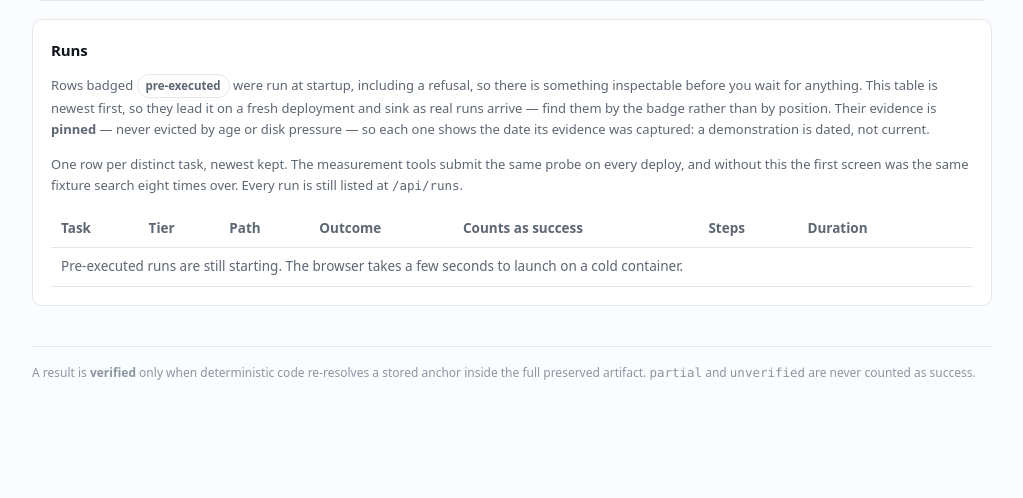
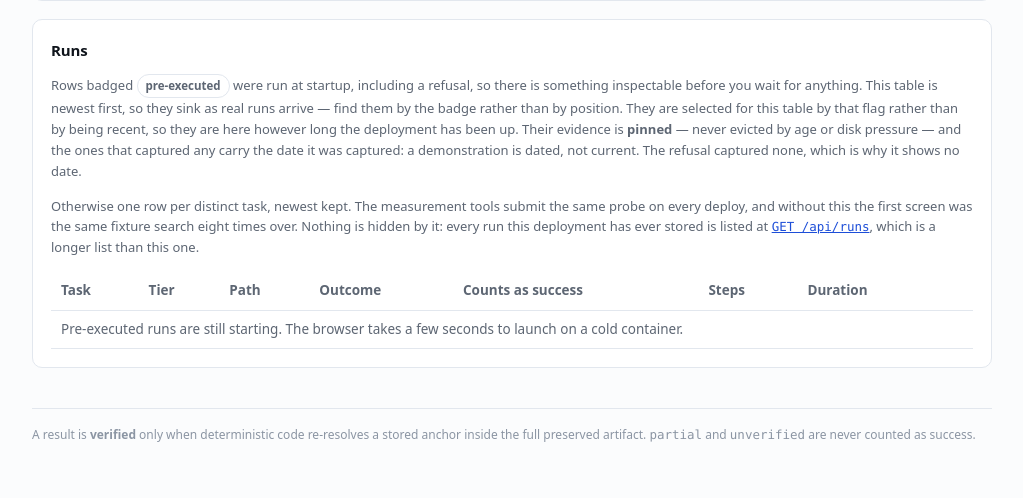
Before and after one commit to didwdidw/whaleforce_coding_test, a FastAPI app: template app/templates/index.html in a window 1280 px wide. Shown: the part 769-1267 px from the top of the page, without its empty margins (128-1151 px from the left). Before the commit the page ends 1149 px from the top, so only its background shows below. Run offline with FastAPI, Linux system fonts and the light colour scheme; the template is opened without the code that fills it, so the values that code supplies are empty; parts of the project's set-up code (start-up, migrations or seed data) failed here and were passed over.

Commit message:
Fix five pages that described themselves wrongly, and the check that missed one
An independent reviewer operating the deployed site found five claims the product makes
about itself that nothing verified:

- the homepage promised a `pre-executed` badge and a capture date that rendered on no row,
  because the demonstrations were selected by being recent and had aged out of the window;
  they are now selected by the flag and coexist with a live run of the same task
- `GET /api/runs`, the full list the de-duplication rationale points at, answered 405; it
  now serves every stored run, newest first, with an explicit truncation flag
- `/coverage` said a redeploy resets the ledger while it sits on a mounted volume, which
  inverts how a long "never produced" list reads; the sentence is rendered from
  `storage_status()["persistent"]`
- L-1's remediated phrasing published `failed / budget_exhausted`; it ends
  `failed / verification_mismatch`, and `eval.limitations_check` compared only terminal
  status for a remedy, so a check that called all seven reproducible could not see it.
  The class is compared now, `None` means "claims no class" and is checked, and an entry
  that declines to pin one says `UNPINNED` out loud
- the run page rendered `does not count as success` and nothing at all for the other half

Every test added here asserts the rendered page against a value the code derives from the
store. Three of these survived a review looking for exactly them because the only tests
near them pinned the prose.

```diff
--- a/app/limitations.py
+++ b/app/limitations.py
@@ -17,11 +17,20 @@ from dataclasses import dataclass
 from typing import Any
 
 
+#: An entry that deliberately does not pin a failure class says so with this value, and the
+#: check reports it as skipped. `None` used to carry that meaning by omission, which made a
+#: field nobody compares look exactly like one that compares and passes — that is how L-1's
+#: remedy published `budget_exhausted` through a check that called all seven reproducible.
+UNPINNED = "unpinned"
+
+
 @dataclass(frozen=True)
 class Limitation:
     id: str
     task: str
     outcome: str
+    #: The class the run ends with, `None` for a status that has none, or `UNPINNED`.
+    #: All three are checked; only the last one is a decision not to check.
     failure_class: str | None
     what_happens: str
     why: str
@@ -31,12 +40,14 @@ class Limitation:
     #: `eval.limitations_check` runs both against the deployment.
     remedy_task: str = ""
     remedy_outcome: str = ""
+    remedy_failure_class: str | None = None
 
     def to_dict(self) -> dict[str, Any]:
         return {"id": self.id, "task": self.task, "outcome": self.outcome,
                 "failure_class": self.failure_class,
                 "what_happens": self.what_happens, "why": self.why,
-                "remedy_task": self.remedy_task, "remedy_outcome": self.remedy_outcome}
+                "remedy_task": self.remedy_task, "remedy_outcome": self.remedy_outcome,
+                "remedy_failure_class": self.remedy_failure_class}
 
 
 LIMITATIONS: tuple[Limitation, ...] = (
@@ -53,15 +64,18 @@ LIMITATIONS: tuple[Limitation, ...] = (
              "— searching for it and picking a result — is choosing a starting page the "
              "task never named. Naming the article gets the run to the right table, and "
              "this particular task then meets a second limitation rather than an answer: "
-             "sorting by CIK, the run does not recognise that the sort landed and spends "
-             "the rest of its 25 steps trying to re-find the article, ending "
-             "`failed / budget_exhausted`. Both halves are run against the deployment "
-             "with the entry. An earlier version of this entry claimed the second phrasing "
-             "succeeded; it never did, and the check below is why it stopped being able to "
-             "say so."),
+             "the run clicks the CIK header, spends its 25 steps, and the verifier reads "
+             "the table's own sort state as unsorted — so the claim is refused and the run "
+             "ends `failed / verification_mismatch` rather than returning the ordering it "
+             "was looking at. Both halves are run against the deployment with the entry. "
+             "An earlier version of this entry claimed the second phrasing succeeded; it "
+             "never did. A later one published the right explanation with the wrong class "
+             "next to it, and the check below could not see the difference until it was "
+             "taught to compare the class as well as the status."),
         remedy_task=("In the List of S&P 500 companies article on Wikipedia, sort by CIK "
                      "ascending and tell me which company is first."),
         remedy_outcome="failed",
+        remedy_failure_class="verification_mismatch",
     ),
     Limitation(
         id="L-2",
--- a/app/server.py
+++ b/app/server.py
@@ -206,19 +206,29 @@ async def _seed_pre_executed() -> None:
 
 # ---- pages ---------------------------------------------------------------------
 
-def _distinct_by_task(runs: list[Run], *, limit: int) -> list[Run]:
-    """One row per distinct task, newest first, pre-executed demonstrations kept."""
+def _homepage_rows(recent: list[Run], pinned: list[Run], *, limit: int) -> list[Run]:
+    """One row per distinct task, newest first, with every pinned demonstration present.
+
+    The demonstrations are selected separately rather than filtered out of `recent`: a
+    deployment that has served a few dozen runs pushes them out of any window of recent
+    ones, and "keep it if we happen to see it" is how the badge the page promises came to
+    render on nothing at all. A live run of the same task does not replace the pinned row —
+    both are shown, because they are different claims about that task.
+    """
+    keep = {run.id: run for run in pinned}
+    room = max(0, limit - len(keep))
     seen: set[str] = set()
-    kept: list[Run] = []
-    for run in runs:
+    for run in recent:
+        if run.id in keep:
+            continue
         key = run.task.strip().lower()
-        if key in seen and not run.pre_executed:
+        if key in seen:
             continue
         seen.add(key)
-        kept.append(run)
-        if len(kept) >= limit:
+        keep[run.id] = run
+        if len(keep) - len(pinned) >= room:
             break
-    return kept
+    return sorted(keep.values(), key=lambda r: r.created_at, reverse=True)
 
 
 @app.get("/", response_class=HTMLResponse)
@@ -226,8 +236,9 @@ async def home(request: Request) -> HTMLResponse:
     # Deduplicated by task, newest kept. The list is what a grader sees first, and the
     # measurement tools submit the same probe task on every deploy — so the front page had
     # become eight identical fixture searches with the pre-executed demonstrations pushed
-    # off the bottom. Nothing is hidden: the runs are all still at /api/runs.
-    runs = _distinct_by_task(state.store.recent_runs(limit=60), limit=20)
+    # off the bottom. Nothing is hidden: every run is listed at GET /api/runs.
+    runs = _homepage_rows(state.store.recent_runs(limit=60),
+                          state.store.recent_runs(limit=8, pre_executed=True), limit=20)
     # A pinned demonstration never expires, so it ages instead. Showing when its evidence
     # was captured keeps a two-week-old run reading as a dated demonstration rather than as
     # a current result (A11.3).
@@ -280,6 +291,10 @@ async def coverage(request: Request) -> HTMLResponse:
     """
     return TEMPLATES.TemplateResponse(request, "coverage.html", {
         "report": state.coverage.report(),
+        # What the page says about its own persistence is read from the store rather than
+        # written into the prose: the page claimed a redeploy reset it while the ledger sat
+        # on a mounted volume, which inverts how a long "never produced" list reads.
+        "storage": state.store.storage_status(),
     })
 
 
@@ -353,6 +368,48 @@ async def submit(request: Request, task: str = Form(default="")) -> Response:
     response = JSONResponse(payload, status_code=202)
     response.set_cookie("sid", session_id, max_age=86_400, httponly=True, samesite="lax")
     return response
+
+
+#: A page of the run list. Large enough that a grader normally gets everything in one call,
+#: bounded because the list is served from one process that is also executing runs.
+RUNS_PAGE_MAX = 500
+
+
+def _run_summary(run: Run) -> dict[str, Any]:
+    return {"id": run.id, "task": run.task, "tier": run.tier.value,
+            "execution_path": run.execution_path,
+            "state": run.effective_state.value,
+            "terminal_status": run.terminal_status.value if run.terminal_status else None,
+            "failure_class": run.failure_class.value if run.failure_class else None,
+            "counts_as_success": run.counts_as_success,
+            "steps": run.budget.steps,
+            "duration_seconds": (None if not (run.started_at and run.finished_at)
+                                 else round(run.finished_at - run.started_at, 2)),
+            "created_at": run.created_at, "pre_executed": run.pre_executed,
+            "detail_url": f"/runs/{run.id}", "json_url": f"/api/runs/{run.id}"}
+
+
+@app.get("/api/runs")
+async def api_runs(limit: int = RUNS_PAGE_MAX, offset: int = 0) -> Response:
+    """Every stored run, newest first.
+
+    The homepage shows one row per distinct task, and the reason that is not hiding
+    anything is this endpoint. It was documented before it existed and answered 405, which
+    made the de-duplication a claim with nothing behind it.
+    """
+    limit = max(1, min(int(limit), RUNS_PAGE_MAX))
+    offset = max(0, int(offset))
+    total = state.store.run_count()
+    runs = state.store.runs_page(limit=limit, offset=offset)
+    returned = offset + len(runs)
+    return JSONResponse({
+        "total": total, "returned": len(runs), "limit": limit, "offset": offset,
+        "truncated": returned < total,
+        "next_offset": returned if returned < total else None,
+        "note": ("Every run this deployment has stored, newest first — the full list the "
+                 "homepage table is a de-duplicated view of. Storage is persistent, so "
+                 "this spans redeploys."),
+        "runs": [_run_summary(r) for r in runs]})
 
 
 @app.get("/api/runs/{run_id}")
--- a/app/store.py
+++ b/app/store.py
@@ -382,6 +382,16 @@ class Store:
         sql += " ORDER BY created_at DESC LIMIT ?"
         params.append(limit)
         return [self._row_to_run(r) for r in self._conn.execute(sql, params)]
+
+    def runs_page(self, *, limit: int, offset: int = 0) -> list[Run]:
+        """A page of the whole run table, newest first — what `GET /api/runs` serves."""
+        rows = self._conn.execute(
+            "SELECT * FROM runs ORDER BY created_at DESC LIMIT ? OFFSET ?",
+            (int(limit), int(offset)))
+        return [self._row_to_run(r) for r in rows]
+
+    def run_count(self) -> int:
+        return int(self._conn.execute("SELECT COUNT(*) AS n FROM runs").fetchone()["n"])
 
     def session_run_count(self, session_id: str) -> int:
         row = self._conn.execute(
--- a/app/templates/index.html
+++ b/app/templates/index.html
@@ -71,13 +71,17 @@
   <h2>Runs</h2>
   <p class="sub">Rows badged <span class="badge b-dim">pre-executed</span> were run at
     startup, including a refusal, so there is something inspectable before you wait for
-    anything. This table is newest first, so they lead it on a fresh deployment and sink as
-    real runs arrive — find them by the badge rather than by position. Their evidence is
-    <strong>pinned</strong> — never evicted by age or disk pressure — so each one shows the
-    date its evidence was captured: a demonstration is dated, not current.</p>
-  <p class="sub">One row per distinct task, newest kept. The measurement tools submit the
-    same probe on every deploy, and without this the first screen was the same fixture
-    search eight times over. Every run is still listed at <code>/api/runs</code>.</p>
+    anything. This table is newest first, so they sink as real runs arrive — find them by
+    the badge rather than by position. They are selected for this table by that flag rather
+    than by being recent, so they are here however long the deployment has been up. Their
+    evidence is <strong>pinned</strong> — never evicted by age or disk pressure — and the
+    ones that captured any carry the date it was captured: a demonstration is dated, not
+    current. The refusal captured none, which is why it shows no date.</p>
+  <p class="sub">Otherwise one row per distinct task, newest kept. The measurement tools
+    submit the same probe on every deploy, and without this the first screen was the same
+    fixture search eight times over. Nothing is hidden by it: every run this deployment has
+    ever stored is listed at <a href="/api/runs"><code>GET /api/runs</code></a>, which is a
+    longer list than this one.</p>
   <div class="scroll">
   <table>
     <thead><tr>
--- a/app/templates/support.html
+++ b/app/templates/support.html
@@ -142,9 +142,11 @@
           {% if l.failure_class %}<br><code>{{ l.failure_class }}</code>{% endif %}</td>
         <td style="min-width:280px">{{ l.what_happens }} {{ l.why }}
           {% if l.remedy_task %}<br><span class="sub"><strong>Also run with this
-          entry:</strong> “{{ l.remedy_task }}” → <code>{{ l.remedy_outcome }}</code>.
+          entry:</strong> “{{ l.remedy_task }}” → <code>{{ l.remedy_outcome }}</code>{%
+          if l.remedy_failure_class %} / <code>{{ l.remedy_failure_class }}</code>{% endif %}.
           A phrasing an entry claims fixes the task is part of what the entry says, so it
-          is part of what has to reproduce.</span>{% endif %}</td>
+          is part of what has to reproduce — status and class both, which for one release
+          it was not.</span>{% endif %}</td>
       </tr>
       {% endfor %}
     </tbody>
```
Also changed, not shown: app/templates/coverage.html (+13 -4 lines), app/templates/run.html (+9 -2 lines), eval/limitations_check.py (+15 -8 lines), eval/results/limitations-89fdfcf4539e-L1-before.json (added, +47 -0 lines), prompts/Engineering-Session.md (+11 -0 lines), tests/test_home_page_promises.py (added, +141 -0 lines), tests/test_limitations_grain.py (added, +72 -0 lines), tests/test_run_detail_page.py (+29 -0 lines), tests/test_status_coverage.py (+37 -0 lines), README.md.
